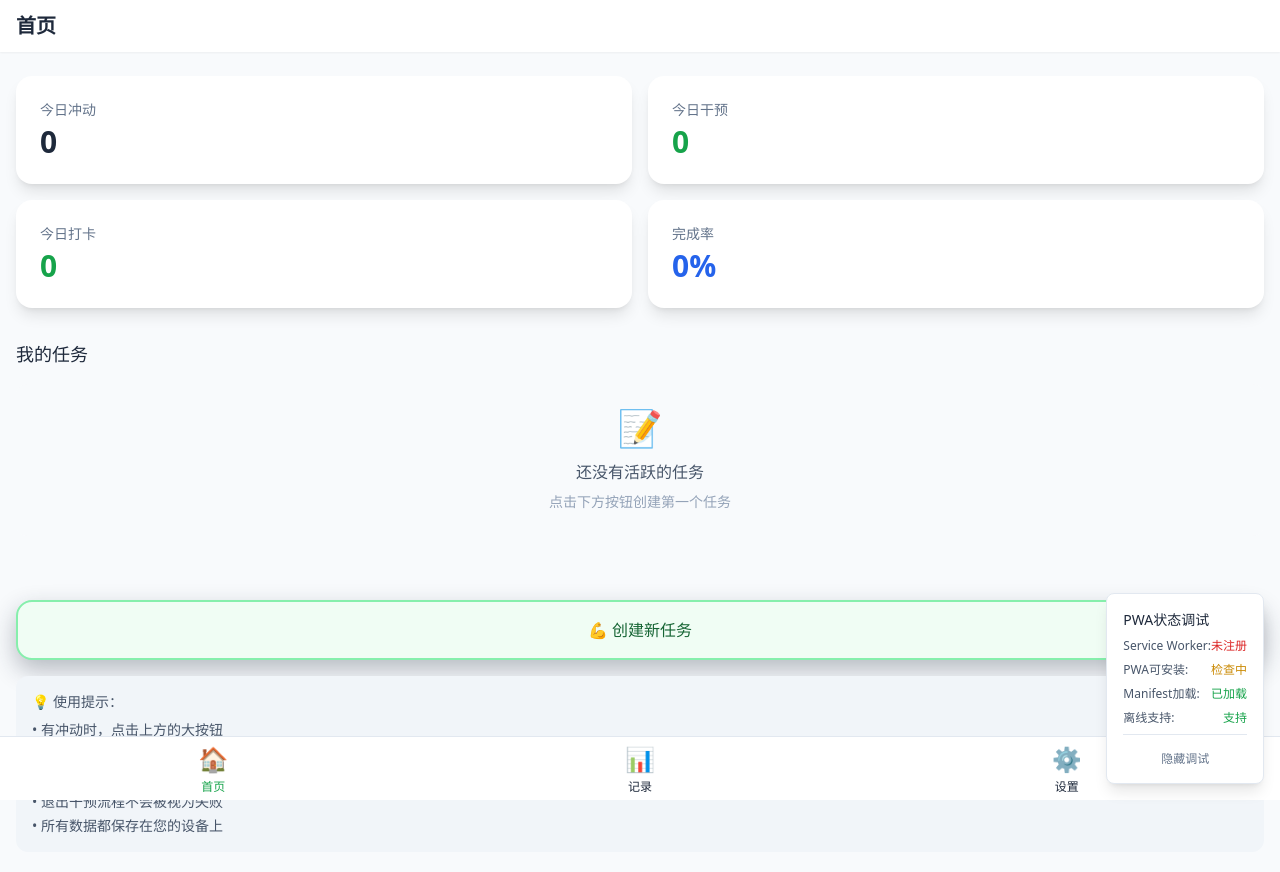
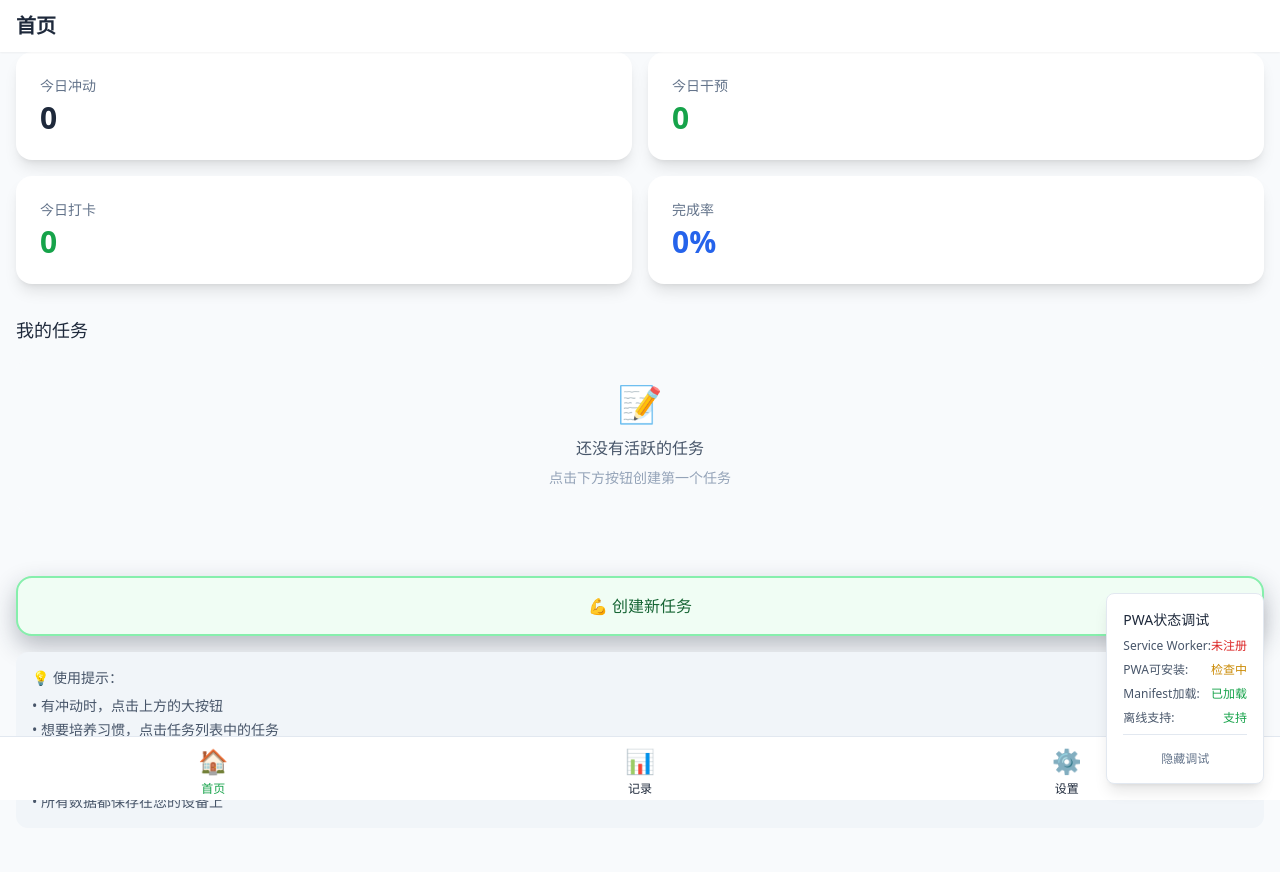
Before and after one commit to BoatNg/self-discipline-app, a Vue app: page / in a window 1280 px wide. Shown: the top 872 px of the page. Built offline with nearby package versions, Linux system fonts and the light colour scheme.

Commit message:
fix(App): 调整页面布局样式以优化底部安全区域
移除main容器的py-6类，并将h-16类从导航内容容器中移除，
以改善页面底部安全区域的适配问题。

```diff
--- a/src/App.vue
+++ b/src/App.vue
@@ -7,7 +7,7 @@
     </header>
 
     <main
-      class="container mx-auto px-4 py-6 safe-bottom"
+      class="container mx-auto px-4 safe-bottom"
       :class="{
         'pb-with-button': showNavigation && route.name === 'home',
         'pb-with-nav': showNavigation && route.name !== 'home'
@@ -20,7 +20,7 @@
       v-if="showNavigation"
       class="fixed bottom-0 left-0 right-0 bg-white border-t border-calm-200 navigation-safe nav-height-safe ios-nav-safe"
     >
-      <div class="flex justify-around items-center h-16 safe-bottom nav-content-safe">
+      <div class="flex justify-around items-center safe-bottom nav-content-safe">
         <router-link
           v-for="item in navigationItems"
           :key="item.to"
```
